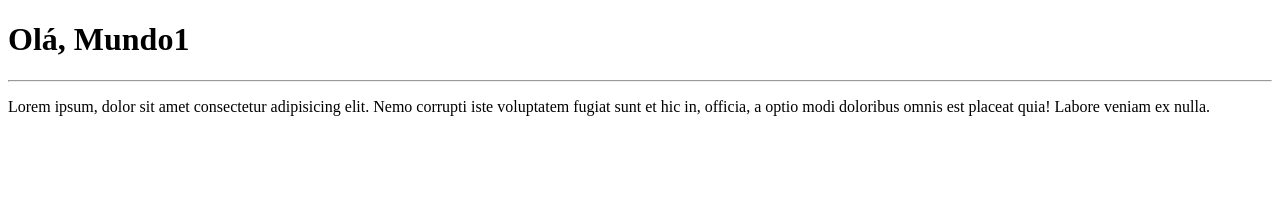
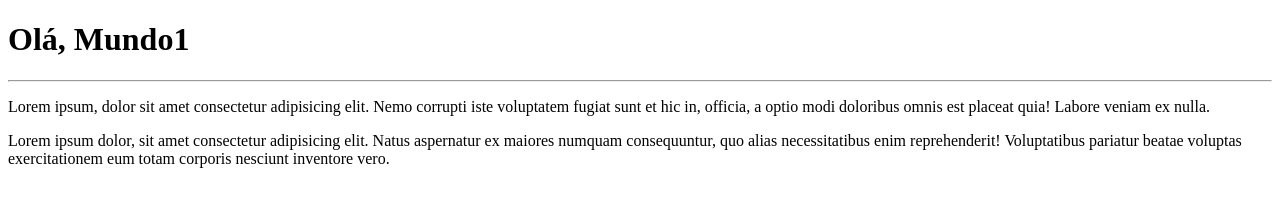
Before and after one commit to ArthurBean/Ola-Mundo, a plain HTML site: page site-exemplo/index.html in a window 1280 px wide. Drawn offline with Linux system fonts and the light colour scheme.

Commit message:
adicionei um paragrafo

```diff
--- a/site-exemplo/index.html
+++ b/site-exemplo/index.html
@@ -11,5 +11,7 @@
     <hr>
     <p>Lorem ipsum, dolor sit amet consectetur adipisicing elit. Nemo corrupti iste voluptatem fugiat sunt et hic in, officia, a optio modi doloribus omnis est placeat quia! Labore veniam ex nulla.</p>
 
+    <p>Lorem ipsum dolor, sit amet consectetur adipisicing elit. Natus aspernatur ex maiores numquam consequuntur, quo alias necessitatibus enim reprehenderit! Voluptatibus pariatur beatae voluptas exercitationem eum totam corporis nesciunt inventore vero.</p>
+
 </body>
 </html>
```
